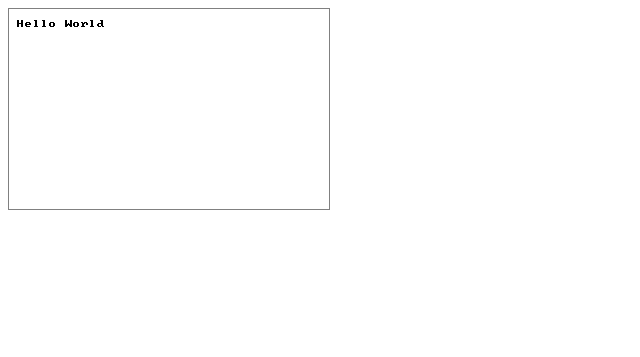
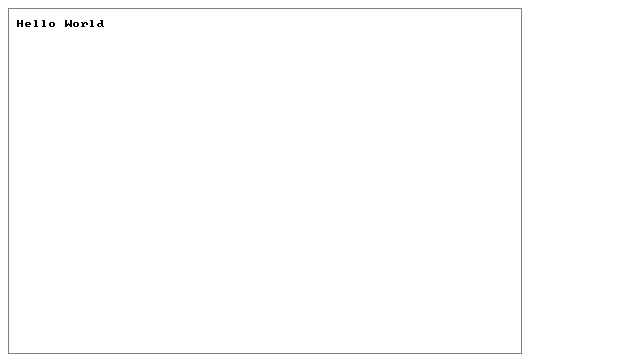
Before and after one commit to hemantmehra/Term0, a plain HTML site: page www/index.html in a window 1280 px wide. Shown: the whole page, without its empty margins (0-640 px from the left). Drawn offline with nearby package versions, Linux system fonts and the light colour scheme.

```diff
--- a/www/index.html
+++ b/www/index.html
@@ -11,7 +11,7 @@
 </head>
 <body>
 	<!-- 40 * 25 -->
-	<canvas id="term" width="320" height="200"></canvas>
+	<canvas id="term" width="512" height="344"></canvas>
 	<div id="key-info"></div>
 	<script type="text/javascript" src="js/characters.js"></script>
 	<script type="text/javascript" src="js/init.js"></script>
--- a/www/js/init.js
+++ b/www/js/init.js
@@ -13,8 +13,8 @@ var scale = 1;
 var charWidth = scale * 8;
 var charHeight = scale * 8;
 // ---- Term Unit ----
-var columns = 40;
-var rows = 25;
+var columns = 64;
+var rows = 43;
 var posX = 1;
 var posY = 1;
 
```
Also changed, not shown: 6 other files.
